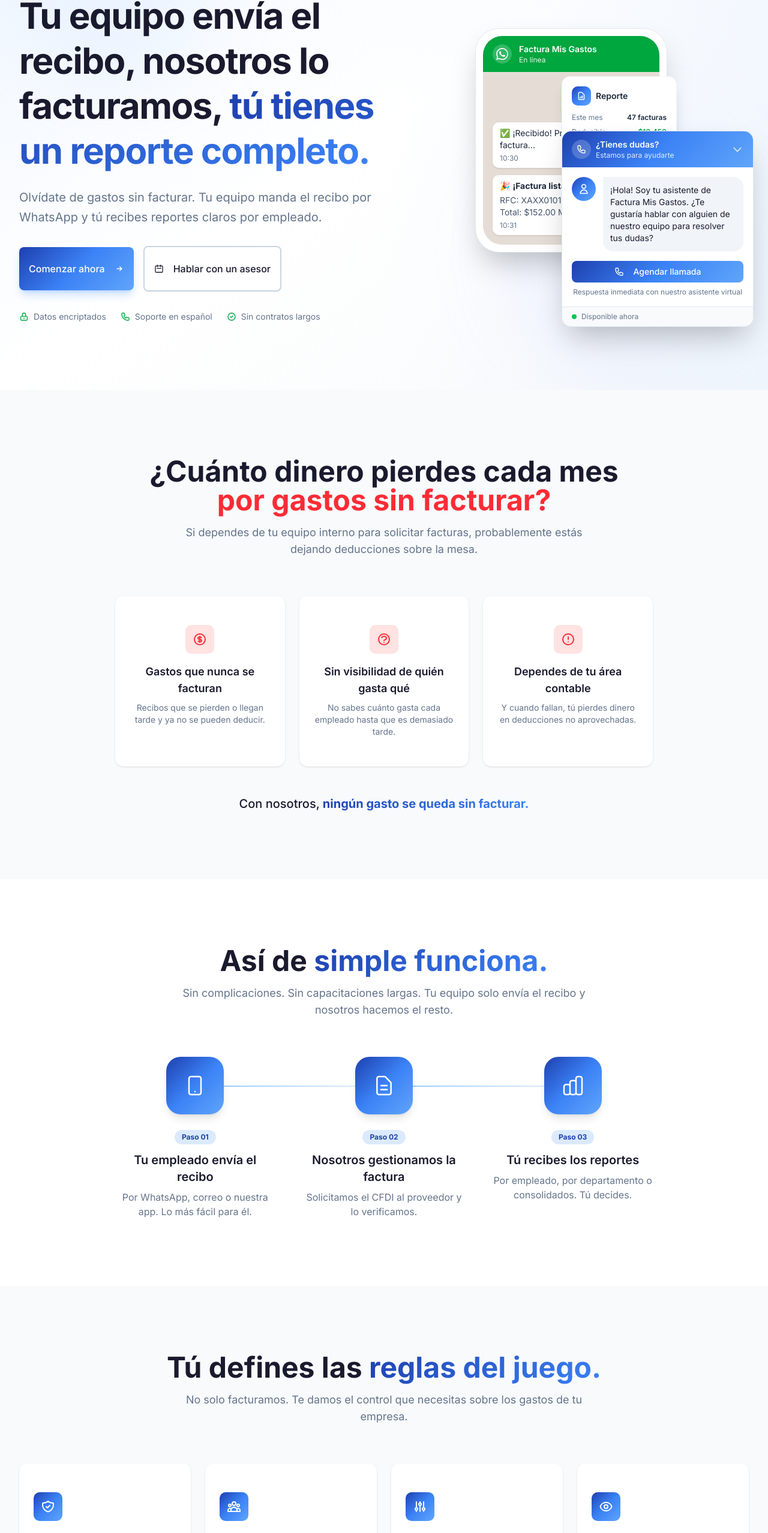
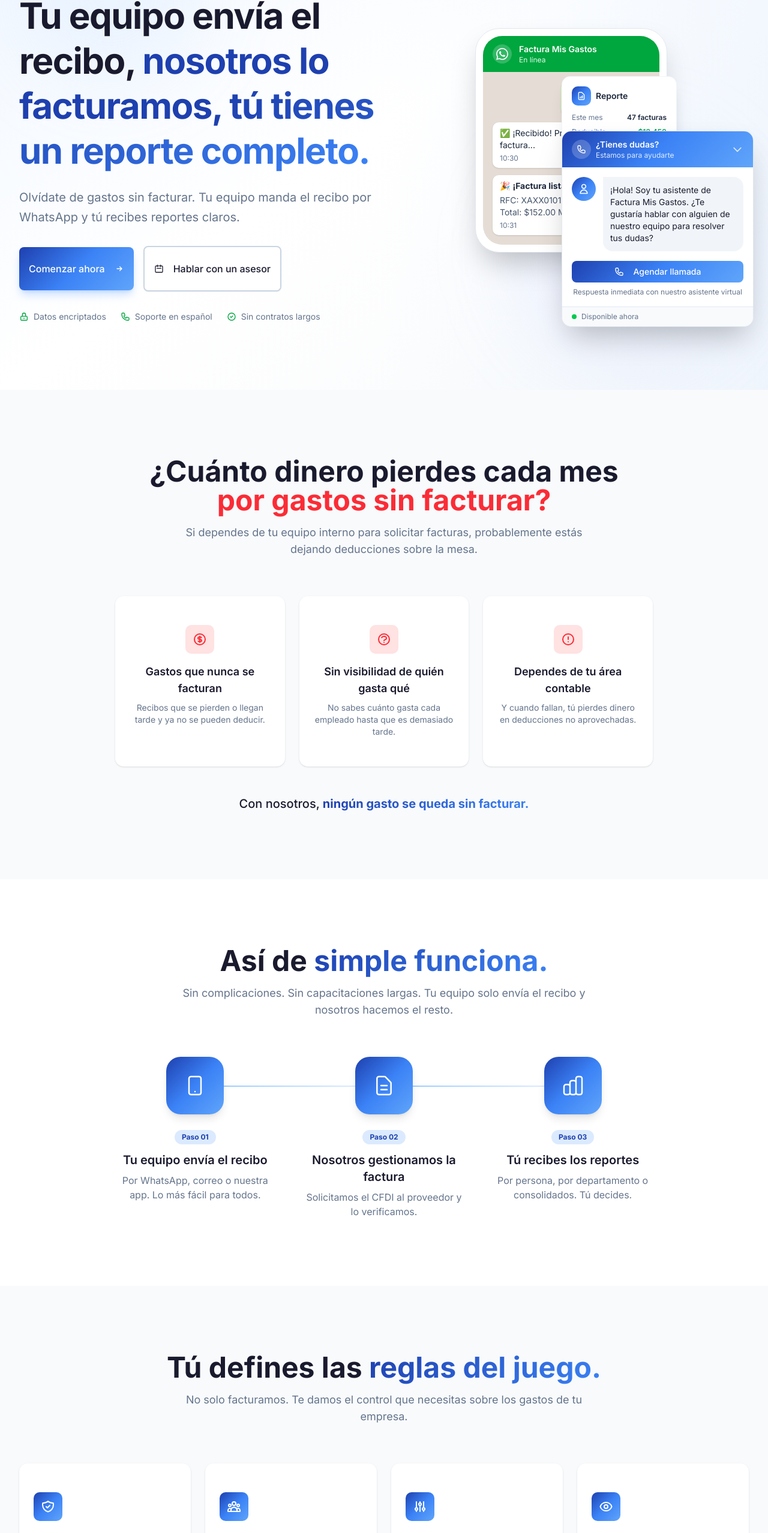
Before and after one commit to jorgeporrasmx/factura-mis-gastos, a Next.js app: page / in a window 1280 px wide. Shown: the part 231-2787 px from the top of the page at 60% size. Built offline with nearby package versions, Linux system fonts and the light colour scheme.

Commit message:
feat: Mejoras de diseño y terminología
- Encabezado con 3 colores distintos (negro, azul, gradiente)
- Cambiar "empleado" por "equipo/usuario/persona" en toda la página
- Unificar paleta de colores azul

```diff
--- a/src/components/CTASection.tsx
+++ b/src/components/CTASection.tsx
@@ -26,7 +26,7 @@ export function CTASection() {
         </h2>
 
         <p className="text-lg sm:text-xl text-blue-100 mb-10 max-w-2xl mx-auto">
-          Tus empleados solo envían el recibo. Nosotros nos encargamos del resto.
+          Tu equipo solo envía el recibo. Nosotros nos encargamos del resto.
         </p>
 
         <div className="flex flex-col sm:flex-row items-center justify-center gap-4">
--- a/src/components/DifferentiatorsSection.tsx
+++ b/src/components/DifferentiatorsSection.tsx
@@ -16,8 +16,8 @@ const features = [
         <path strokeLinecap="round" strokeLinejoin="round" strokeWidth={2} d="M17 20h5v-2a3 3 0 00-5.356-1.857M17 20H7m10 0v-2c0-.656-.126-1.283-.356-1.857M7 20H2v-2a3 3 0 015.356-1.857M7 20v-2c0-.656.126-1.283.356-1.857m0 0a5.002 5.002 0 019.288 0M15 7a3 3 0 11-6 0 3 3 0 016 0zm6 3a2 2 0 11-4 0 2 2 0 014 0zM7 10a2 2 0 11-4 0 2 2 0 014 0z" />
       </svg>
     ),
-    title: "Control por empleado",
-    description: "Cada colaborador tiene su historial de gastos. Sabes exactamente quién gasta, cuánto y en qué."
+    title: "Control por persona",
+    description: "Cada integrante de tu equipo tiene su historial de gastos. Sabes exactamente quién gasta, cuánto y en qué."
   },
   {
     icon: (
@@ -35,8 +35,8 @@ const features = [
         <path strokeLinecap="round" strokeLinejoin="round" strokeWidth={2} d="M2.458 12C3.732 7.943 7.523 5 12 5c4.478 0 8.268 2.943 9.542 7-1.274 4.057-5.064 7-9.542 7-4.477 0-8.268-2.943-9.542-7z" />
       </svg>
     ),
-    title: "Dashboard para empleados",
-    description: "Opcional: cada empleado puede ver el estatus de sus recibos (pendiente, aprobado, facturado)."
+    title: "Dashboard para tu equipo",
+    description: "Opcional: cada persona puede ver el estatus de sus recibos (pendiente, aprobado, facturado)."
   }
 ];
 
--- a/src/components/HeroSection.tsx
+++ b/src/components/HeroSection.tsx
@@ -63,15 +63,15 @@ export function HeroSection() {
             </div>
 
             {/* Main headline */}
-            <h1 className="text-3xl sm:text-4xl lg:text-5xl xl:text-6xl font-bold text-foreground tracking-tight mb-6 animate-fade-in-up leading-tight">
-              Tu equipo envía el recibo, nosotros lo facturamos,{' '}
+            <h1 className="text-3xl sm:text-4xl lg:text-5xl xl:text-6xl font-bold tracking-tight mb-6 animate-fade-in-up leading-tight">
+              <span className="text-foreground">Tu equipo envía el recibo,</span>{' '}
+              <span className="text-primary">nosotros lo facturamos,</span>{' '}
               <span className="gradient-text">tú tienes un reporte completo.</span>
             </h1>
 
             {/* Subtitle */}
             <p className="text-base sm:text-lg lg:text-xl text-muted-foreground mb-8 leading-relaxed animate-fade-in-up delay-100">
-              Olvídate de gastos sin facturar. Tu equipo manda el recibo por WhatsApp y tú recibes reportes claros por empleado.
-            </p>
+              Olvídate de gastos sin facturar. Tu equipo manda el recibo por WhatsApp y tú recibes reportes claros.</p>
 
             {/* CTA Buttons */}
             <div className="flex flex-col sm:flex-row items-center justify-center lg:justify-start gap-4 mb-8 animate-fade-in-up delay-200">
--- a/src/components/HowItWorksSection.tsx
+++ b/src/components/HowItWorksSection.tsx
@@ -1,8 +1,8 @@
 const steps = [
   {
     number: "01",
-    title: "Tu empleado envía el recibo",
-    description: "Por WhatsApp, correo o nuestra app. Lo más fácil para él.",
+    title: "Tu equipo envía el recibo",
+    description: "Por WhatsApp, correo o nuestra app. Lo más fácil para todos.",
     icon: (
       <svg className="w-10 h-10" fill="none" viewBox="0 0 24 24" stroke="currentColor">
         <path strokeLinecap="round" strokeLinejoin="round" strokeWidth={1.5} d="M12 18h.01M8 21h8a2 2 0 002-2V5a2 2 0 00-2-2H8a2 2 0 00-2 2v14a2 2 0 002 2z" />
@@ -22,7 +22,7 @@ const steps = [
   {
     number: "03",
     title: "Tú recibes los reportes",
-    description: "Por empleado, por departamento o consolidados. Tú decides.",
+    description: "Por persona, por departamento o consolidados. Tú decides.",
     icon: (
       <svg className="w-10 h-10" fill="none" viewBox="0 0 24 24" stroke="currentColor">
         <path strokeLinecap="round" strokeLinejoin="round" strokeWidth={1.5} d="M9 19v-6a2 2 0 00-2-2H5a2 2 0 00-2 2v6a2 2 0 002 2h2a2 2 0 002-2zm0 0V9a2 2 0 012-2h2a2 2 0 012 2v10m-6 0a2 2 0 002 2h2a2 2 0 002-2m0 0V5a2 2 0 012-2h2a2 2 0 012 2v14a2 2 0 01-2 2h-2a2 2 0 01-2-2z" />
--- a/src/components/PricingSection.tsx
+++ b/src/components/PricingSection.tsx
@@ -14,10 +14,10 @@ const plans = [
     tagline: "Ideal para equipos pequeños.",
     price: "$1,199",
     unit: "MXN/mes",
-    description: "Hasta 100 recibos y 3 empleados.",
+    description: "Hasta 100 recibos y 3 usuarios.",
     features: [
       "100 recibos mensuales",
-      "Hasta 3 empleados",
+      "Hasta 3 usuarios",
       "Reporte mensual incluido",
       "Envío por WhatsApp o correo",
       "Soporte por correo"
@@ -31,11 +31,11 @@ const plans = [
     tagline: "Para empresas con gastos recurrentes.",
     price: "$990",
     unit: "MXN/mes",
-    description: "Hasta 150 recibos y 5 empleados.",
+    description: "Hasta 150 recibos y 5 usuarios.",
     features: [
       "150 recibos mensuales",
-      "Hasta 5 empleados",
-      "Reportes por empleado",
+      "Hasta 5 usuarios",
+      "Reportes por persona",
       "Reglas de aprobación",
       "Dashboard de control",
       "Soporte prioritario"
@@ -49,10 +49,10 @@ const plans = [
     tagline: "Control total para operaciones más grandes.",
     price: "$2,099",
     unit: "MXN/mes",
-    description: "1,000 recibos, 15 empleados, múltiples RFCs.",
+    description: "1,000 recibos, 15 usuarios, múltiples RFCs.",
     features: [
       "1,000 recibos mensuales",
-      "Hasta 15 empleados",
+      "Hasta 15 usuarios",
       "3 RFCs incluidos",
       "Integración contable opcional",
       "Reportes por departamento",
```
